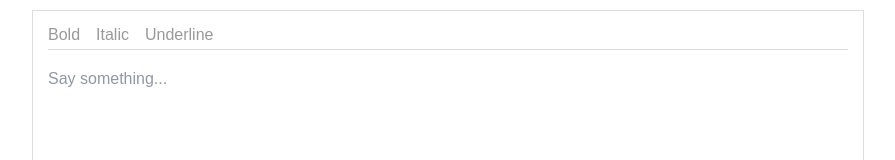
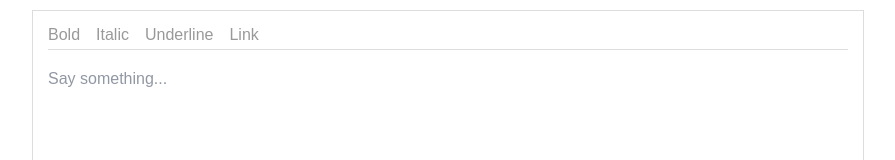
Before and after one commit to noiron/react-draft-editor, a React (Create React App) app: page / in a window 1280 px wide. Shown: the top 160 px of the page, without its empty margins (192-1087 px from the left). Built offline with nearby package versions, Linux system fonts and the light colour scheme.

Commit message:
add 'link' button in toolbar

```diff
--- /dev/null
+++ b/src/components/LinkButton.js
@@ -0,0 +1,13 @@
+import React from 'react';
+
+const label = 'Link';
+
+const LinkButton = (props) => {
+    return (
+        <span className="Editor-actionButton" onMouseDown={props.addLink || null}>
+            {label}
+        </span>
+    )
+}
+
+export default LinkButton;
--- a/src/components/MyEditor.css
+++ b/src/components/MyEditor.css
@@ -14,7 +14,8 @@
     border-bottom: 1px solid #ddd;
 }
 
-.Editor-styleButton {
+.Editor-styleButton,
+.Editor-actionButton {
     color: #999;
     cursor: pointer;
     margin-right: 16px;
--- a/src/components/Toolbar.js
+++ b/src/components/Toolbar.js
@@ -1,5 +1,6 @@
 import React from 'react';
 import StyleButton from './StyleButton';
+import LinkButton from './LinkButton';
 
 const INLINE_STYLES = [
     { label: 'Bold', style: 'BOLD' },
@@ -21,8 +22,14 @@ const Toolbar = props => {
                     style={type.style}
                 />
             ))}
+            <LinkButton addLink={addLink} />
         </div>
     );
 };
 
 export default Toolbar;
+
+
+function addLink() {
+    console.log('add a link');
+}
```
